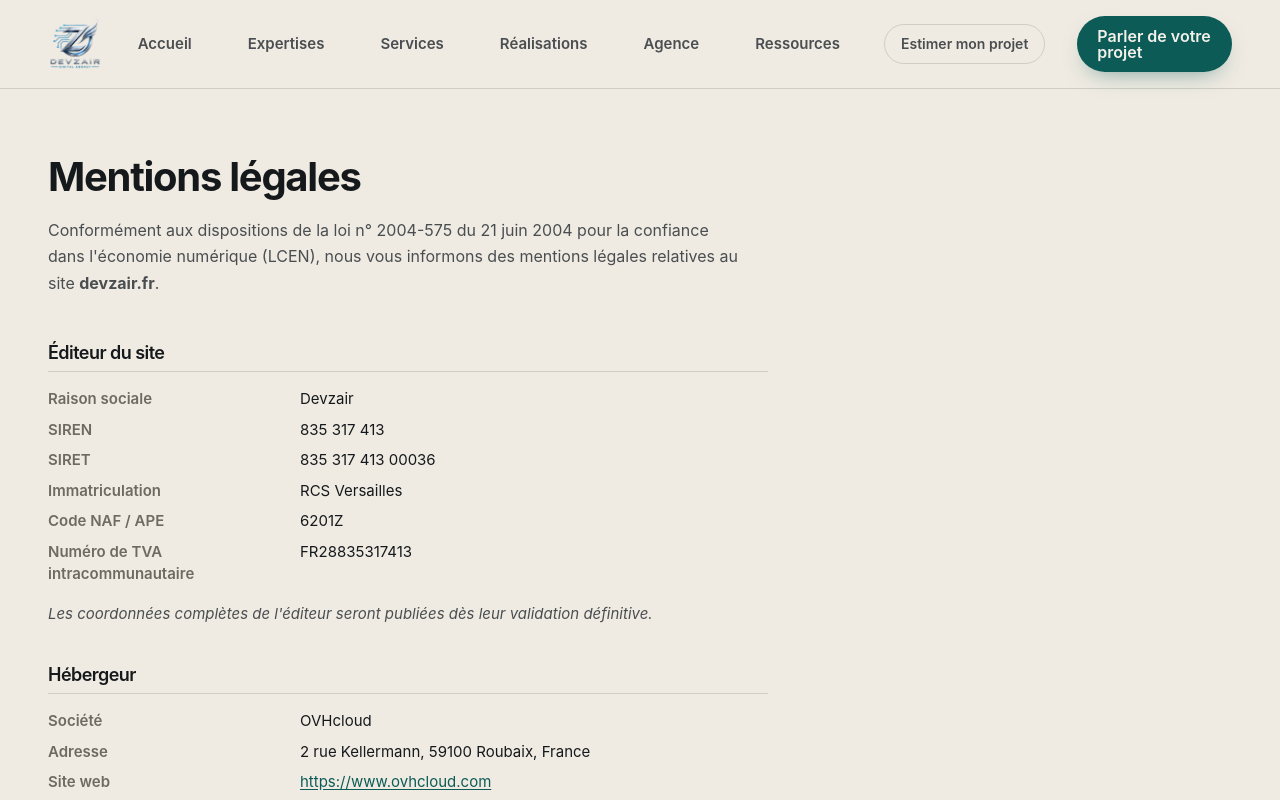
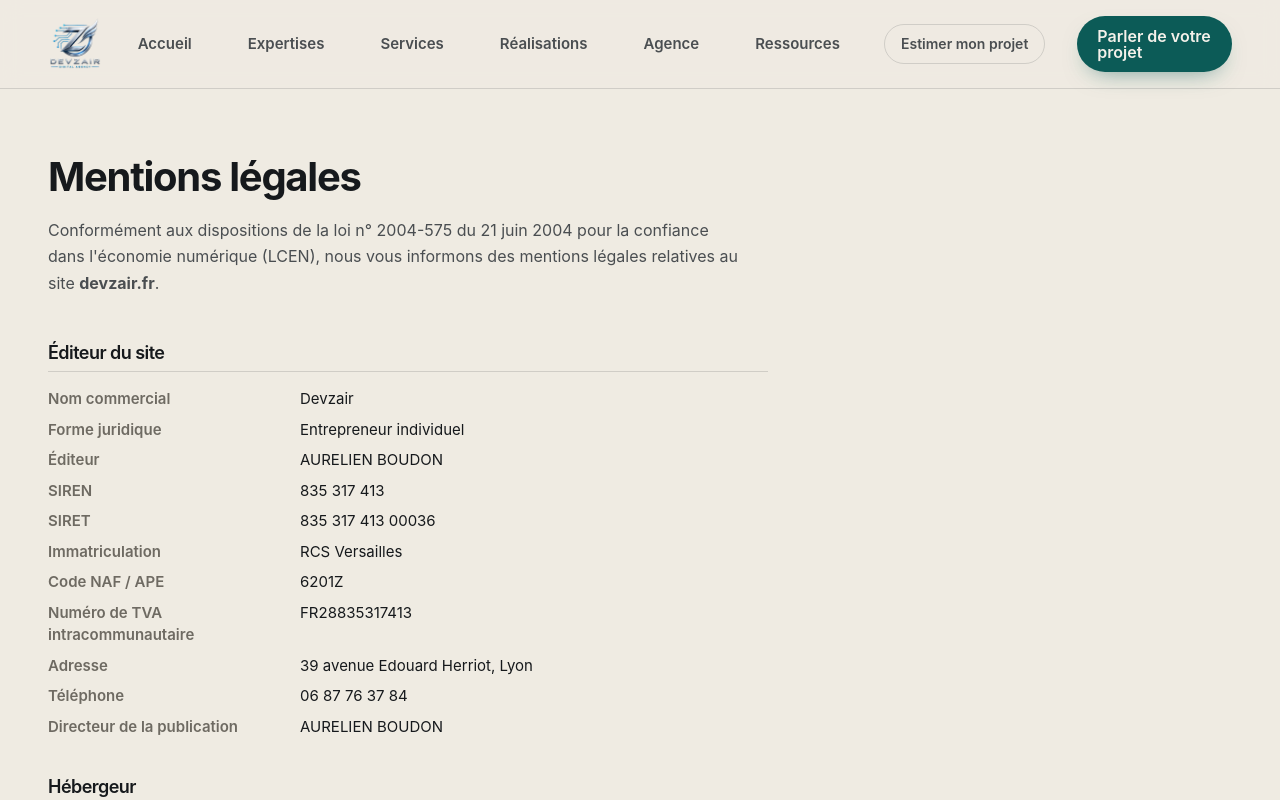
Before and after one commit to Devzair-Officiel/agence, a Nuxt app in the folder apps/web/: page /mentions-legales in a window 1280 px wide. Shown: the top 800 px of the page. Built offline with nearby package versions, Linux system fonts and the light colour scheme.

Commit message:
ajout infod

```diff
--- a/apps/web/app/config/legal.ts
+++ b/apps/web/app/config/legal.ts
@@ -3,13 +3,11 @@
  *
  * SIREN, SIRET, numéro TVA et hébergeur : données vérifiées.
  * Identité de l'éditeur (nom, adresse, téléphone, directeur de publication) :
- * volontairement `null` jusqu'à validation explicite par le responsable légal.
- * Ne jamais inventer ou deviner ces valeurs — cf. AGENTS.md règle 1.
+ * validée le 2026-09-15 par le responsable légal.
  *
  * Conformité LCEN art. 6-III-1 : les mentions obligatoires pour un éditeur
- * professionnel personne physique incluent nom, adresse et numéro de téléphone.
- * La conformité reste BLOQUÉE tant que `publisherName` / `publisherAddress` /
- * `publisherPhone` sont null.
+ * professionnel personne physique (nom, adresse, téléphone) sont renseignées.
+ * Ne jamais modifier ces valeurs sans validation explicite — cf. AGENTS.md règle 1.
  */
 
 export interface LegalConfig {
@@ -42,11 +40,11 @@ export interface LegalConfig {
 }
 
 export const legalConfig: LegalConfig = {
-  // Identité éditeur — à renseigner lors de la validation légale finale.
-  publisherName: null,
-  publisherAddress: null,
-  publisherPhone: null,
-  publicationDirector: null,
+  // Identité éditeur — validée le 2026-09-15.
+  publisherName: "AURELIEN BOUDON",
+  publisherAddress: "39 avenue Edouard Herriot, Lyon",
+  publisherPhone: "06 87 76 37 84",
+  publicationDirector: "AURELIEN BOUDON",
 
   // Données entreprise vérifiées.
   siren: "835 317 413",
--- a/apps/web/app/pages/mentions-legales.vue
+++ b/apps/web/app/pages/mentions-legales.vue
@@ -34,8 +34,16 @@ usePageSeo({
             <h2 id="section-editeur" class="legal-section__title">Éditeur du site</h2>
             <dl class="legal-dl">
               <div class="legal-dl__row">
-                <dt>Raison sociale</dt>
+                <dt>Nom commercial</dt>
                 <dd>Devzair</dd>
+              </div>
+              <div class="legal-dl__row">
+                <dt>Forme juridique</dt>
+                <dd>Entrepreneur individuel</dd>
+              </div>
+              <div v-if="legalConfig.publisherName" class="legal-dl__row">
+                <dt>Éditeur</dt>
+                <dd>{{ legalConfig.publisherName }}</dd>
               </div>
               <div class="legal-dl__row">
                 <dt>SIREN</dt>
@@ -57,10 +65,6 @@ usePageSeo({
                 <dt>Numéro de TVA intracommunautaire</dt>
                 <dd>{{ legalConfig.vatNumber }}</dd>
               </div>
-              <div v-if="legalConfig.publisherName" class="legal-dl__row">
-                <dt>Directeur de la publication</dt>
-                <dd>{{ legalConfig.publisherName }}</dd>
-              </div>
               <div v-if="legalConfig.publisherAddress" class="legal-dl__row">
                 <dt>Adresse</dt>
                 <dd>{{ legalConfig.publisherAddress }}</dd>
@@ -68,6 +72,10 @@ usePageSeo({
               <div v-if="legalConfig.publisherPhone" class="legal-dl__row">
                 <dt>Téléphone</dt>
                 <dd>{{ legalConfig.publisherPhone }}</dd>
+              </div>
+              <div v-if="legalConfig.publicationDirector" class="legal-dl__row">
+                <dt>Directeur de la publication</dt>
+                <dd>{{ legalConfig.publicationDirector }}</dd>
               </div>
             </dl>
             <p v-if="!legalConfig.publisherName || !legalConfig.publisherAddress || !legalConfig.publisherPhone" class="legal-section__notice">
```
Also changed, not shown: 4 other files (tests, documents, lock files or other folders).
